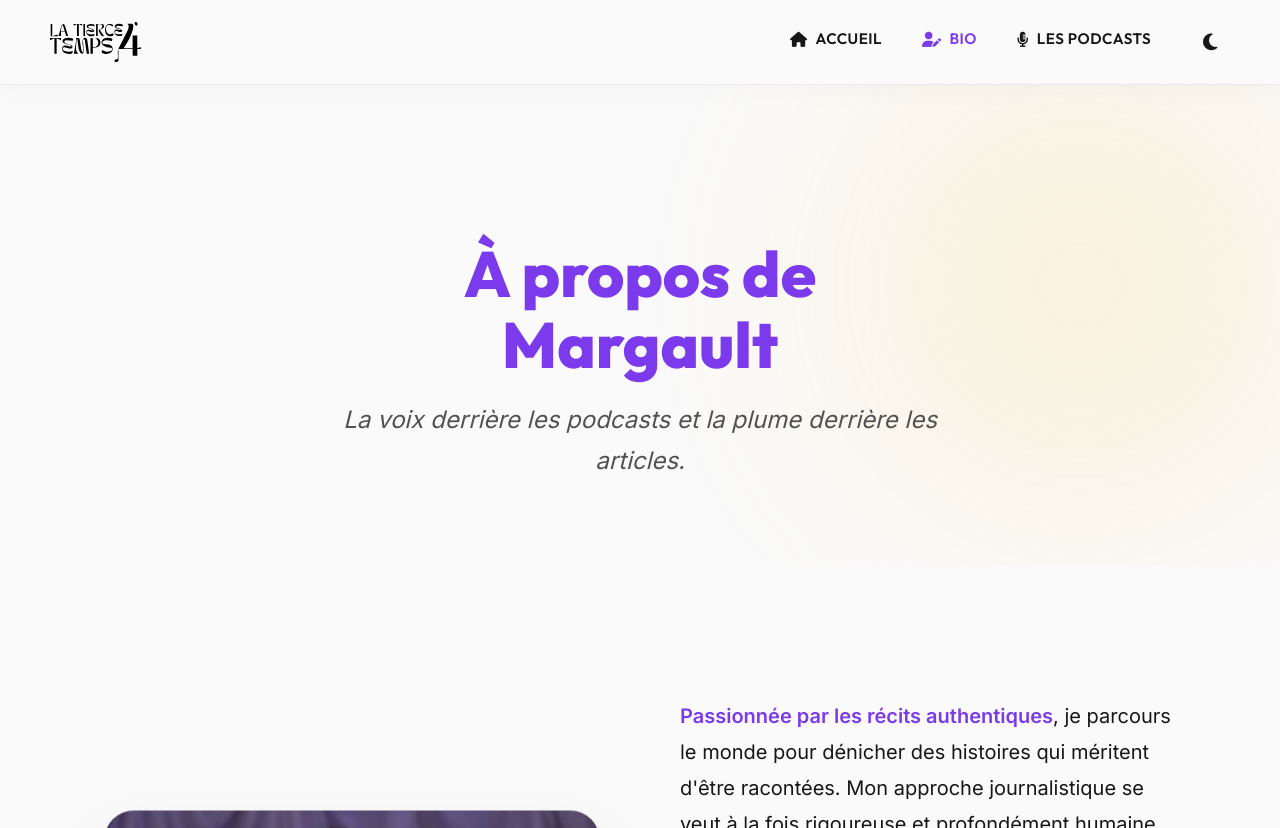
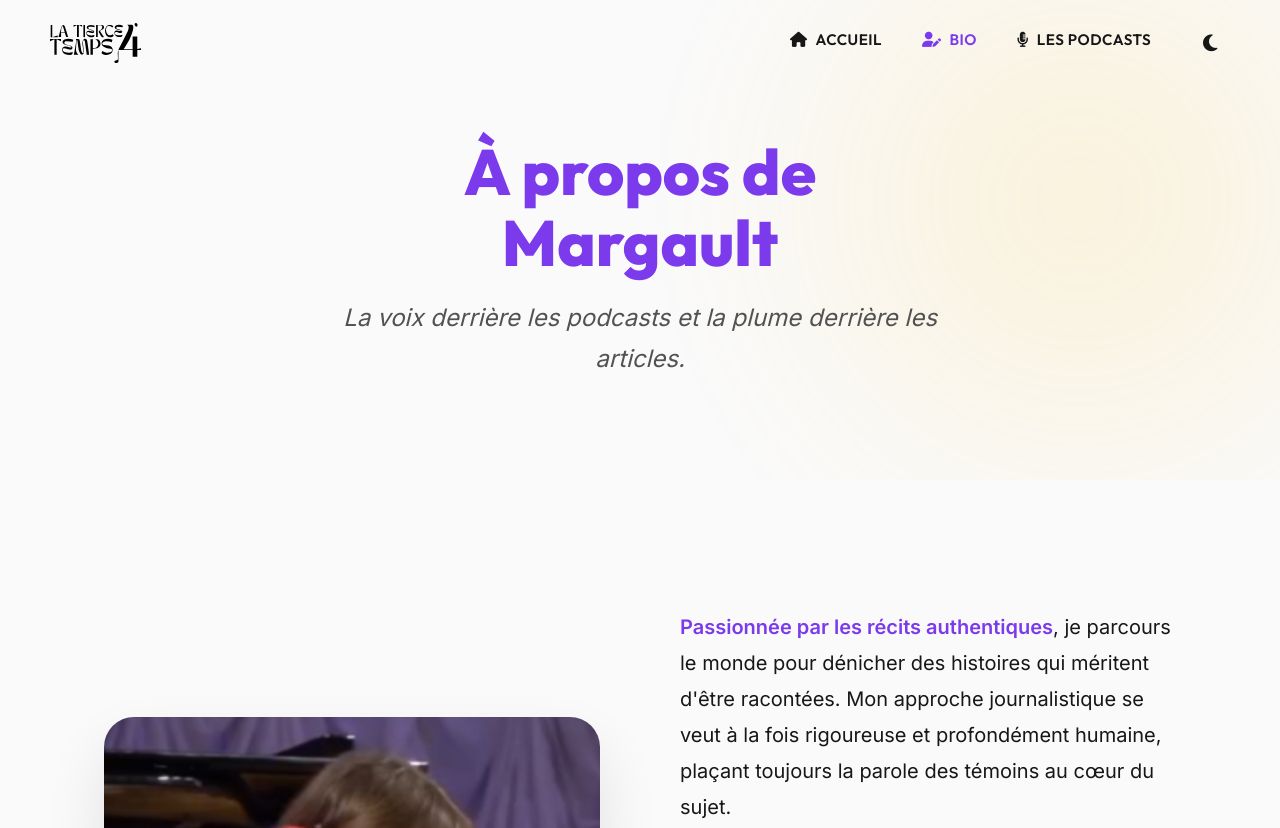
Before and after one commit to shotoly/La-tierce-4-temps, a website: page page/a-propos.html in a window 1280 px wide. Shown: the top 828 px of the page. Drawn offline with nearby package versions, Linux system fonts and the light colour scheme.

Commit message:
Add files via upload

```diff
--- a/style.css
+++ b/style.css
@@ -28,6 +28,7 @@
     --couleur-texte-secondaire: #525252;
     --couleur-navbar-bg: rgba(250, 250, 250, 0.7);
     --couleur-navbar-border: rgba(124, 58, 237, 0.1);
+    --couleur-transparent: transparent;
 
     /* Variables de verre effet "Apple Glass" */
     --couleur-hero-bg: rgba(255, 255, 255, 0.35);
@@ -53,7 +54,8 @@
     /* Blanc cassé */
     --couleur-texte-secondaire: #A3A3A3;
     --couleur-navbar-bg: rgba(18, 18, 18, 0.75);
-    --couleur-navbar-border: rgba(255, 255, 255, 0.05);
+    --couleur-transparent: transparent;
+    --couleur-navbar-border: rgba(255, 255, 255, 0.795);
     /* Ligne translucide */
 
     /* Variables de verre foncé effet "Apple Glass" */
@@ -90,20 +92,21 @@ body {
    ========================================================================== */
 .navbar {
     height: 85px;
+    width: 100%;
     display: flex;
     justify-content: space-between;
     align-items: center;
     padding: 0 50px;
-    background-color: var(--couleur-navbar-bg);
-    backdrop-filter: blur(16px);
-    -webkit-backdrop-filter: blur(16px);
-    border-bottom: 1px solid var(--couleur-navbar-border);
-    position: sticky;
+    background-color: transparent !important;
+    backdrop-filter: none;
+    -webkit-backdrop-filter: none;
+    border-bottom: none;
+    position: fixed;
     top: 0;
+    left: 0;
     z-index: 100;
     transition: background-color 0.3s ease, border-color 0.3s ease;
-    box-shadow: 0 4px 30px rgba(0, 0, 0, 0.03);
-    /* Ombre plus douce et large */
+    box-shadow: none;
 }
 
 .logo img {
@@ -190,19 +193,23 @@ body {
     }
 
     .menu-toggle {
-        display: block; /* Affiche le burger sur petit écran */
+        display: block;
+        /* Affiche le burger sur petit écran */
     }
 
     .menu-droite {
         position: fixed;
-        top: 85px; /* Juste sous la navbar */
-        right: -100%; /* Caché hors de l'écran par défaut */
+        top: 85px;
+        /* Juste sous la navbar */
+        right: -100%;
+        /* Caché hors de l'écran par défaut */
         width: 100%;
         height: calc(100vh - 85px);
         background-color: var(--couleur-navbar-bg);
         backdrop-filter: blur(20px);
         -webkit-backdrop-filter: blur(20px);
-        transition: right 0.4s cubic-bezier(0.68, -0.55, 0.265, 1.55); /* Animation fluide slide */
+        transition: right 0.4s cubic-bezier(0.68, -0.55, 0.265, 1.55);
+        /* Animation fluide slide */
         display: flex;
         justify-content: center;
         align-items: center;
@@ -210,7 +217,8 @@ body {
     }
 
     .menu-droite.active {
-        right: 0; /* Menu apparaît */
+        right: 0;
+        /* Menu apparaît */
     }
 
     .menu-droite ul {
@@ -220,11 +228,13 @@ body {
     }
 
     .menu-droite a {
-        font-size: 1.5rem; /* Liens beaucoup plus gros sur mobile */
+        font-size: 1.5rem;
+        /* Liens beaucoup plus gros sur mobile */
     }
 
     #theme-toggle {
-        font-size: 2rem; /* Bouton thème plus gros sur mobile */
+        font-size: 2rem;
+        /* Bouton thème plus gros sur mobile */
     }
 }
 
@@ -232,7 +242,7 @@ body {
    3. HERO SECTION (Accueil)
    ========================================================================== */
 #hero {
-    height: calc(100vh - 85px);
+    height: 100vh;
     background-image: var(--hero-bg-image);
     background-size: cover;
     background-position: center;
@@ -257,7 +267,7 @@ body {
     background-color: var(--couleur-hero-bg);
     padding: 50px 70px;
     text-align: center;
-    border-radius: 28px;
+    border-radius: 0px;
     /* Arrondi légèrement plus grand, très iOS */
     /* Ombre principale profonde + reflet blanc sur le contour intérieur propre aux vitres d'Apple */
     box-shadow: 0 30px 60px var(--couleur-hero-shadow),
@@ -560,7 +570,7 @@ html.has-scroll-dragging {
     width: 100%;
     border-radius: 30px;
     overflow: hidden;
-    box-shadow: 0 30px 60px rgba(0,0,0,0.1);
+    box-shadow: 0 30px 60px rgba(0, 0, 0, 0.1);
     position: relative;
 }
 
@@ -607,7 +617,7 @@ html.has-scroll-dragging {
     background: var(--couleur-fond);
     padding: 40px;
     border-radius: 20px;
-    box-shadow: 0 10px 30px rgba(0,0,0,0.05);
+    box-shadow: 0 10px 30px rgba(0, 0, 0, 0.05);
     transition: transform 0.3s ease;
     position: relative;
     overflow: hidden;
@@ -659,6 +669,7 @@ html.has-scroll-dragging {
         grid-template-columns: 1fr;
         gap: 50px;
     }
+
     .bio-header h1 {
         font-size: 3rem;
     }
@@ -680,7 +691,8 @@ html.has-scroll-dragging {
     margin-top: -15rem;
     padding-top: 15rem;
     padding-bottom: 5rem;
-    color: var(--couleur-texte); /* Adaptatif */
+    color: var(--couleur-texte);
+    /* Adaptatif */
     display: flex;
     justify-content: center;
     align-items: flex-end;
@@ -698,14 +710,12 @@ html.has-scroll-dragging {
     position: absolute;
     inset: 0;
     /* Dégradé calculé sur base blanche pour le Light Mode */
-    background: linear-gradient(
-        rgba(250, 250, 250, 0) 0%,
+    background: linear-gradient(rgba(250, 250, 250, 0) 0%,
             rgba(250, 250, 250, 0.3) 20%,
             rgba(250, 250, 250, 0.6) 30%,
             rgba(250, 250, 250, 0.8) 40%,
             rgba(250, 250, 250, 1) 50%,
-        rgb(250, 250, 250)
-    );
+            rgb(250, 250, 250));
     z-index: -2;
     pointer-events: none;
     transition: background 0.3s ease;
@@ -713,14 +723,12 @@ html.has-scroll-dragging {
 
 [data-theme="dark"] .fancy-footer::before {
     /* Dégradé Dark Mode */
-    background: linear-gradient(
-        rgba(18, 18, 18, 0) 0%,
+    background: linear-gradient(rgba(18, 18, 18, 0) 0%,
             rgba(18, 18, 18, 0.3) 20%,
             rgba(18, 18, 18, 0.6) 30%,
             rgba(18, 18, 18, 0.8) 40%,
             rgba(18, 18, 18, 1) 50%,
-        rgb(18, 18, 18)
-    );
+            rgb(18, 18, 18));
 }
 
 .footer-backdrop {
@@ -730,22 +738,18 @@ html.has-scroll-dragging {
     pointer-events: none;
     backdrop-filter: blur(40px);
     -webkit-backdrop-filter: blur(40px);
-    mask-image: linear-gradient(
-        transparent,
+    mask-image: linear-gradient(transparent,
             rgba(0, 0, 0, 0) 50%,
             rgba(0, 0, 0, 0.5) 70%,
             rgba(0, 0, 0, 0.8) 85%,
             rgba(0, 0, 0, 1) 95%,
-        black
-    );
-    -webkit-mask-image: linear-gradient(
-        transparent,
+            black);
+    -webkit-mask-image: linear-gradient(transparent,
             rgba(0, 0, 0, 0) 50%,
             rgba(0, 0, 0, 0.5) 70%,
             rgba(0, 0, 0, 0.8) 85%,
             rgba(0, 0, 0, 1) 95%,
-        black
-    );
+            black);
 }
 
 .footer-content {
@@ -775,7 +779,8 @@ html.has-scroll-dragging {
 .fancy-footer .col3 {
     background-color: rgba(0, 0, 0, 0.03);
     border-radius: 2rem;
-    border: 1px solid rgba(0, 0, 0, 0.05); /* Apple Glass touch clair */
+    border: 1px solid rgba(0, 0, 0, 0.05);
+    /* Apple Glass touch clair */
     transition: background-color 0.3s ease, border-color 0.3s ease;
 }
 
@@ -881,6 +886,7 @@ html.has-scroll-dragging {
         flex-direction: column;
         padding: 0 5vw;
     }
+
     .fancy-footer .col {
         width: 100%;
         margin-bottom: 1.5rem;
```
Also changed, not shown: index.html (+8 -8 lines). Lines whose indentation alone changed are shown as unchanged.
